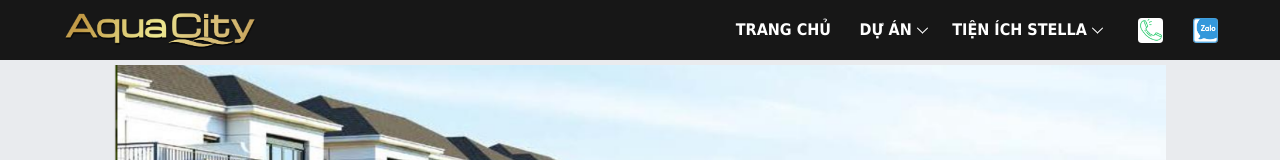
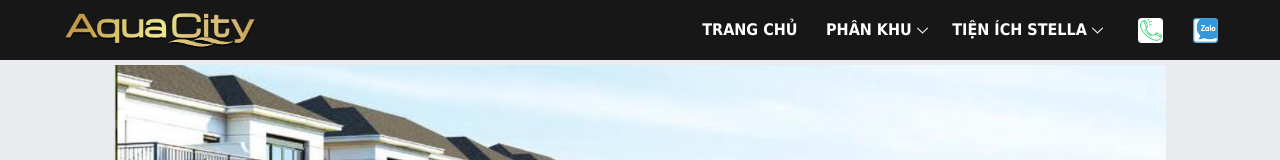
Before and after one commit to NguyenHong06/RE, a plain HTML site: page the-stella.html in a window 1280 px wide. Shown: the top 160 px of the page. Drawn offline with Linux system fonts and the light colour scheme.

Commit message:
phan khu

```diff
--- a/the-stella.html
+++ b/the-stella.html
@@ -40,7 +40,7 @@
                         <div class="classynav">
                             <ul>
                                 <li><a href="/">Trang chủ</a></li>
-                                <li><a href="#">Dự án</a>
+                                <li><a href="#">Phân khu</a>
                                     <ul class="dropdown">
                                         <li><a href="the-grand-villas.html">The Grand Villas</a></li>
                                         <li><a href="the-grand-villas.html">The Suite</a></li>
```
